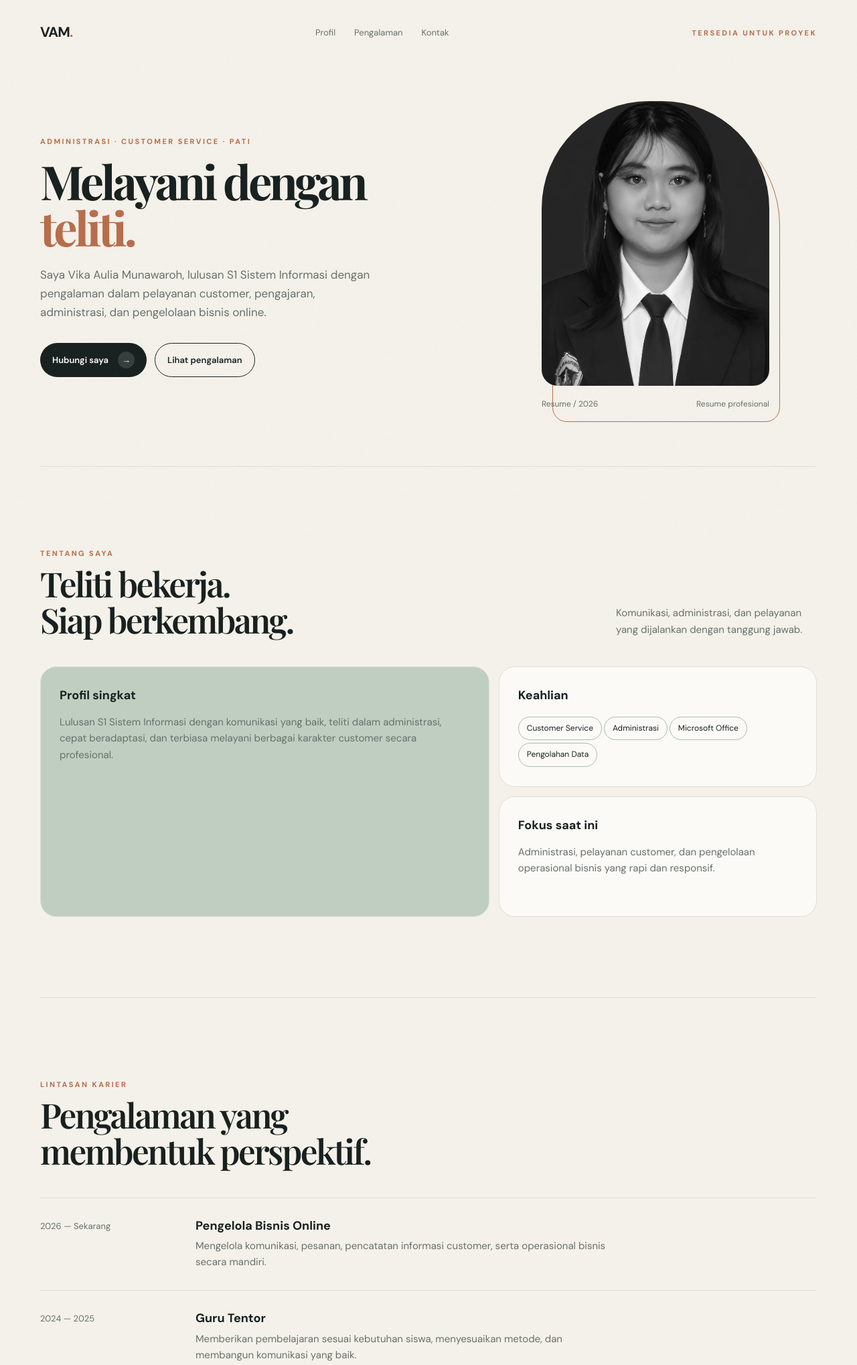
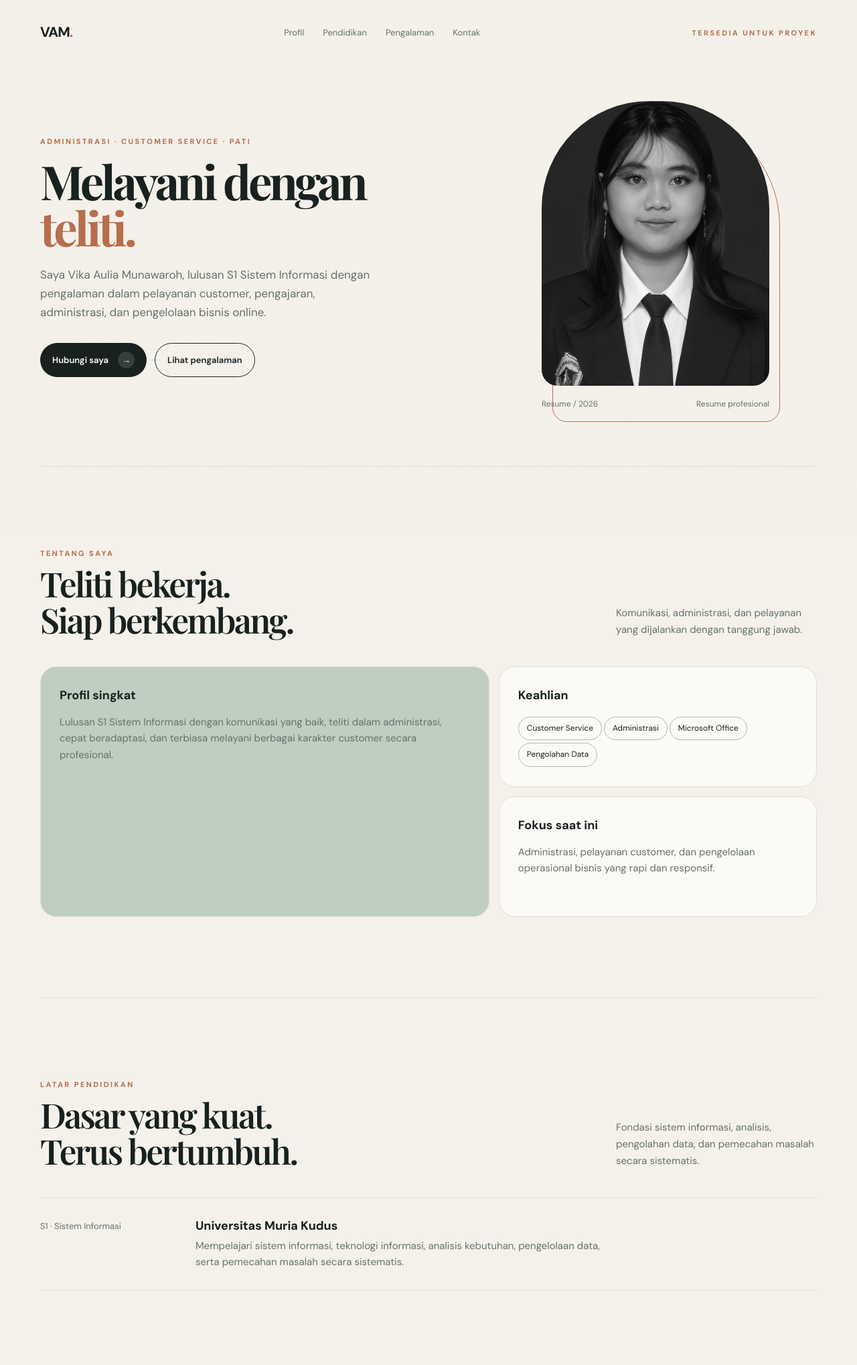
Before and after one commit to Cliffamr/resume-vika-aulia, a plain HTML site: page index.html in a window 1280 px wide. Shown: the top 2038 px of the page at 67% size. Drawn offline with nearby package versions, Linux system fonts and the light colour scheme.

Commit message:
Add education section

```diff
--- a/index.html
+++ b/index.html
@@ -10,11 +10,12 @@
 </head>
 <body>
 <div class="wrap">
-<nav class="nav"><a class="mark" href="#top">VAM<span style="color:var(--accent)">.</span></a><div class="navlinks"><a href="#profile">Profil</a><a href="#experience">Pengalaman</a><a href="#contact">Kontak</a></div><a class="eyebrow nav-status" href="mailto:vikaaulia2645@gmail.com">Tersedia untuk proyek</a></nav>
+<nav class="nav"><a class="mark" href="#top">VAM<span style="color:var(--accent)">.</span></a><div class="navlinks"><a href="#profile">Profil</a><a href="#education">Pendidikan</a><a href="#experience">Pengalaman</a><a href="#contact">Kontak</a></div><a class="eyebrow nav-status" href="mailto:vikaaulia2645@gmail.com">Tersedia untuk proyek</a></nav>
 <main id="top">
 <section class="hero"><div><div class="eyebrow">Administrasi · Customer Service · Pati</div><h1>Melayani dengan<br><em>teliti.</em></h1><p class="lead">Saya Vika Aulia Munawaroh, lulusan S1 Sistem Informasi dengan pengalaman dalam pelayanan customer, pengajaran, administrasi, dan pengelolaan bisnis online.</p><div class="actions"><a class="btn" href="#contact">Hubungi saya <span>→</span></a><a class="btn alt" href="#experience">Lihat pengalaman</a></div></div><div class="portrait"><img src="assets/vika-profile.webp" alt="Foto profil placeholder"><div class="caption"><span>Resume / 2026</span><span>Resume profesional</span></div></div></section>
 <section class="section" id="profile"><div class="sectionhead"><div><div class="eyebrow">Tentang saya</div><h2>Teliti bekerja.<br>Siap berkembang.</h2></div><p>Komunikasi, administrasi, dan pelayanan yang dijalankan dengan tanggung jawab.</p></div><div class="bento"><article class="box large"><h3>Profil singkat</h3><p>Lulusan S1 Sistem Informasi dengan komunikasi yang baik, teliti dalam administrasi, cepat beradaptasi, dan terbiasa melayani berbagai karakter customer secara profesional.</p></article><article class="box medium"><h3>Keahlian</h3><div><span class="skill">Customer Service</span><span class="skill">Administrasi</span><span class="skill">Microsoft Office</span><span class="skill">Pengolahan Data</span></div></article><article class="box medium"><h3>Fokus saat ini</h3><p>Administrasi, pelayanan customer, dan pengelolaan operasional bisnis yang rapi dan responsif.</p></article></div></section>
-<section class="section" id="experience"><div class="sectionhead"><div><div class="eyebrow">Lintasan karier</div><h2>Pengalaman yang<br>membentuk perspektif.</h2></div></div><div class="timeline"><article class="job"><time>2026 — Sekarang</time><div><h3>Pengelola Bisnis Online</h3><p>Mengelola komunikasi, pesanan, pencatatan informasi customer, serta operasional bisnis secara mandiri.</p></div></article><article class="job"><time>2024 — 2025</time><div><h3>Guru Tentor</h3><p>Memberikan pembelajaran sesuai kebutuhan siswa, menyesuaikan metode, dan membangun komunikasi yang baik.</p></div></article><article class="job"><time>2023 — 2024</time><div><h3>Karyawan Konter</h3><p>Melayani customer, menjelaskan produk, menangani keluhan, membantu transaksi, dan mencatat transaksi secara teliti.</p></div></article></div></section>
+<section class="section" id="education"><div class="sectionhead"><div><div class="eyebrow">Latar pendidikan</div><h2>Dasar yang kuat.<br>Terus bertumbuh.</h2></div><p>Fondasi sistem informasi, analisis, pengolahan data, dan pemecahan masalah secara sistematis.</p></div><div class="timeline"><article class="job"><time>S1 · Sistem Informasi</time><div><h3>Universitas Muria Kudus</h3><p>Mempelajari sistem informasi, teknologi informasi, analisis kebutuhan, pengelolaan data, serta pemecahan masalah secara sistematis.</p></div></article></div></section>
+ <section class="section" id="experience"><div class="sectionhead"><div><div class="eyebrow">Lintasan karier</div><h2>Pengalaman yang<br>membentuk perspektif.</h2></div></div><div class="timeline"><article class="job"><time>2026 — Sekarang</time><div><h3>Pengelola Bisnis Online</h3><p>Mengelola komunikasi, pesanan, pencatatan informasi customer, serta operasional bisnis secara mandiri.</p></div></article><article class="job"><time>2024 — 2025</time><div><h3>Guru Tentor</h3><p>Memberikan pembelajaran sesuai kebutuhan siswa, menyesuaikan metode, dan membangun komunikasi yang baik.</p></div></article><article class="job"><time>2023 — 2024</time><div><h3>Karyawan Konter</h3><p>Melayani customer, menjelaskan produk, menangani keluhan, membantu transaksi, dan mencatat transaksi secara teliti.</p></div></article></div></section>
 <section class="section" id="contact"><div class="contact"><div><div class="eyebrow" style="color:var(--sage)">Mari bekerja sama</div><h2>Punya tantangan<br>yang menarik?</h2></div><a class="btn" href="mailto:vikaaulia2645@gmail.com">vikaaulia2645@gmail.com <span>→</span></a></div></section>
 </main><footer><span>© 2026 Vika Aulia Munawaroh</span><span>082325746055 · vikaaulia2645@gmail.com · Pati</span></footer>
 </div>
```
